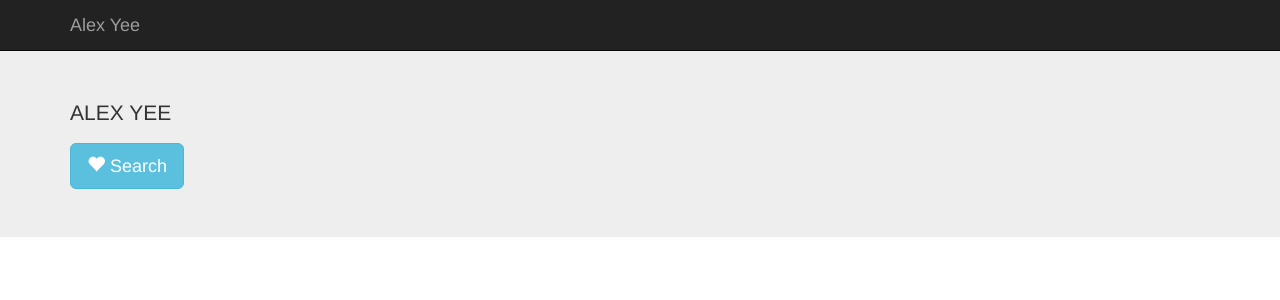
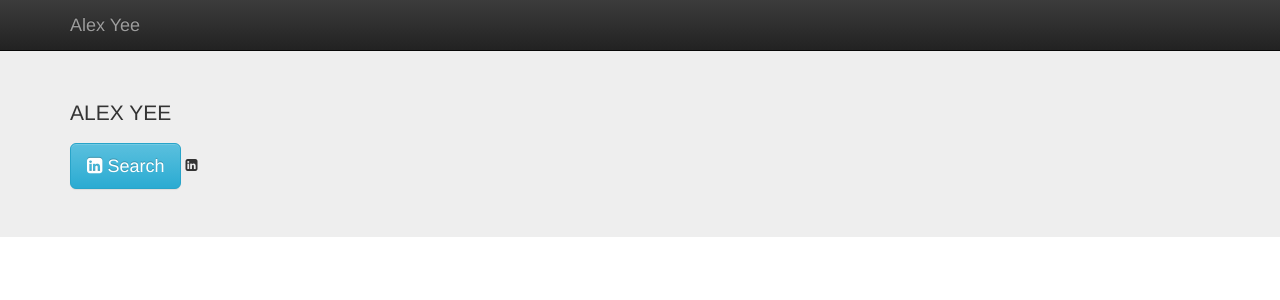
Before and after one commit to alxyee/ayee, a Django app: page / in a window 1280 px wide. Shown: the top 300 px of the page. Run offline with Django 3.2, Linux system fonts and the light colour scheme; some libraries are stand-ins or nearby versions.

```diff
--- a/ayee/templates/ayee/home.html
+++ b/ayee/templates/ayee/home.html
@@ -8,7 +8,8 @@
 <div class="jumbotron">
   <div class="container">
     <p> ALEX YEE </p>
-        <a href="#" class="btn btn-info btn-lg"><span class="glyphicon glyphicon-heart"></span> Search</a>
+        <a href="#" class="btn btn-info btn-lg"><i class="fa fa-linkedin-square"></i> Search</a>
+<i class="fa fa-linkedin-square"></i>
   </div>
 </div>
 {% endblock %}
--- a/ayee/templates/base.html
+++ b/ayee/templates/base.html
@@ -10,7 +10,9 @@
 
     <!-- Bootstrap -->
     <link href= "{% static "css/bootstrap.min.css" %}" rel="stylesheet">
-<link href="//netdna.bootstrapcdn.com/bootstrap/3.0.0/css/bootstrap-glyphicons.css" rel="stylesheet">
+    <link href= "{% static "css/bootstrap-theme.min.css" %}" rel="stylesheet">
+    <link href= "{% static "css/home-page.css" %}" rel="stylesheet">
+    <link rel="stylesheet" href="//maxcdn.bootstrapcdn.com/font-awesome/4.3.0/css/font-awesome.min.css">
     <!-- HTML5 Shim and Respond.js IE8 support of HTML5 elements and media queries -->
     <!-- WARNING: Respond.js doesn't work if you view the page via file:// -->
     <!--[if lt IE 9]>
```
